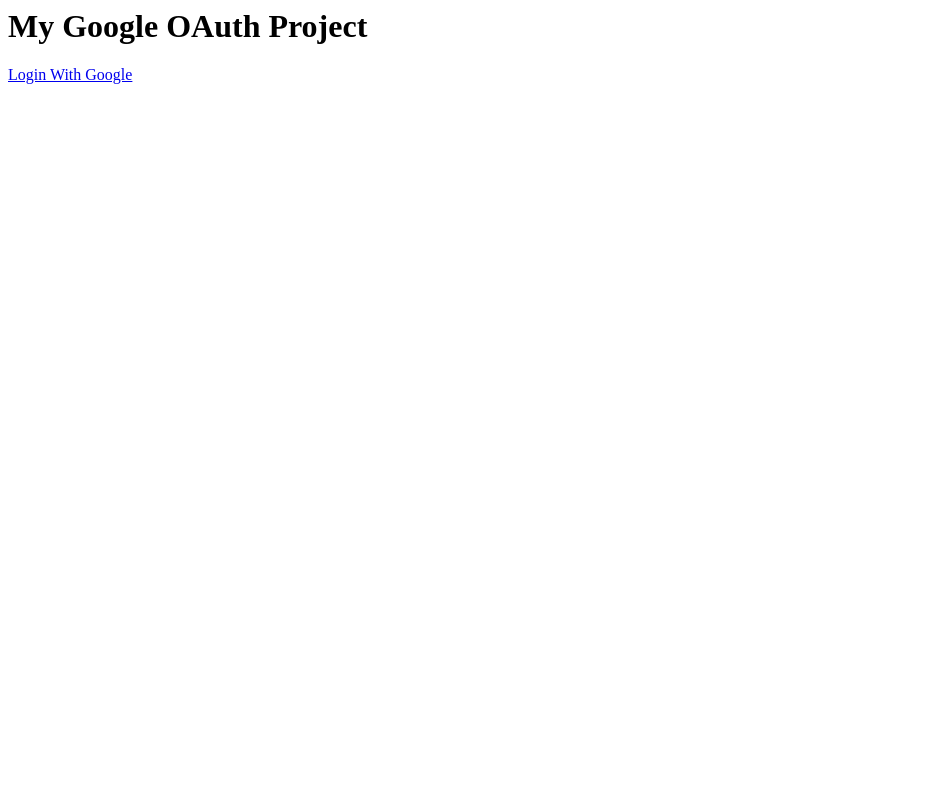
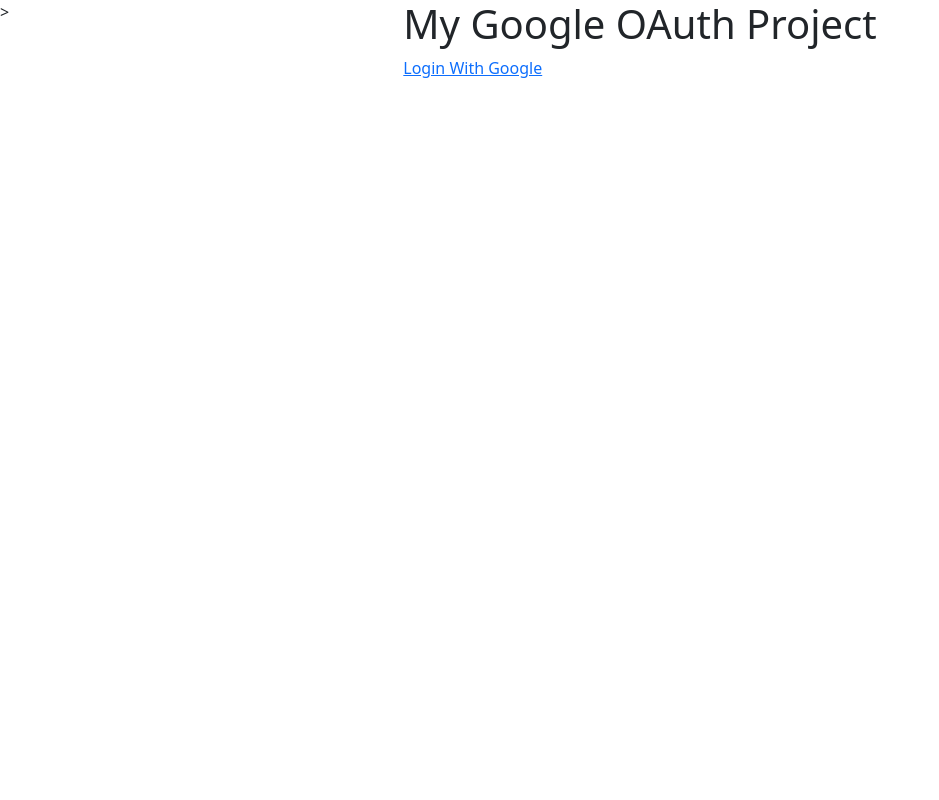
Before and after one commit to DTHM3/TransferGuide, a Django app: page / in a window 1280 px wide. Shown: the whole page, without its empty margins (0-939 px from the left). Run offline with Django 4.2, Linux system fonts and the light colour scheme; some libraries are stand-ins or nearby versions.

Commit message:
UI improvements

```diff
--- /dev/null
+++ b/static/style.css
@@ -0,0 +1,6 @@
+body {
+    background: rgb(10, 10, 10);
+    width: 100vw;
+    height: 100vh;
+    color: #ffffff;
+}
--- a/templates/index.html
+++ b/templates/index.html
@@ -1,11 +1,21 @@
 {% load socialaccount %}
+
+{% load static %}
+
+<!-- BOOTSTRAP -->>
+{% load bootstrap5 %}
+{% bootstrap_css %}
+{% bootstrap_javascript %}
+
 <html>
   <body>
+    <div class="position-absolute top-0 start-50 translate-middle-x">
       <h1>My Google OAuth Project </h1>
       {% if user.is_authenticated %}
         <p>Welcome, You are logged in as {{ user.username }}</p>
       {% else %}
         <a href="{% provider_login_url 'google' %}">Login With Google</a>
       {% endif %}
+    </div>
   </body>
 </html>
```
Lines whose indentation alone changed are shown as unchanged.
